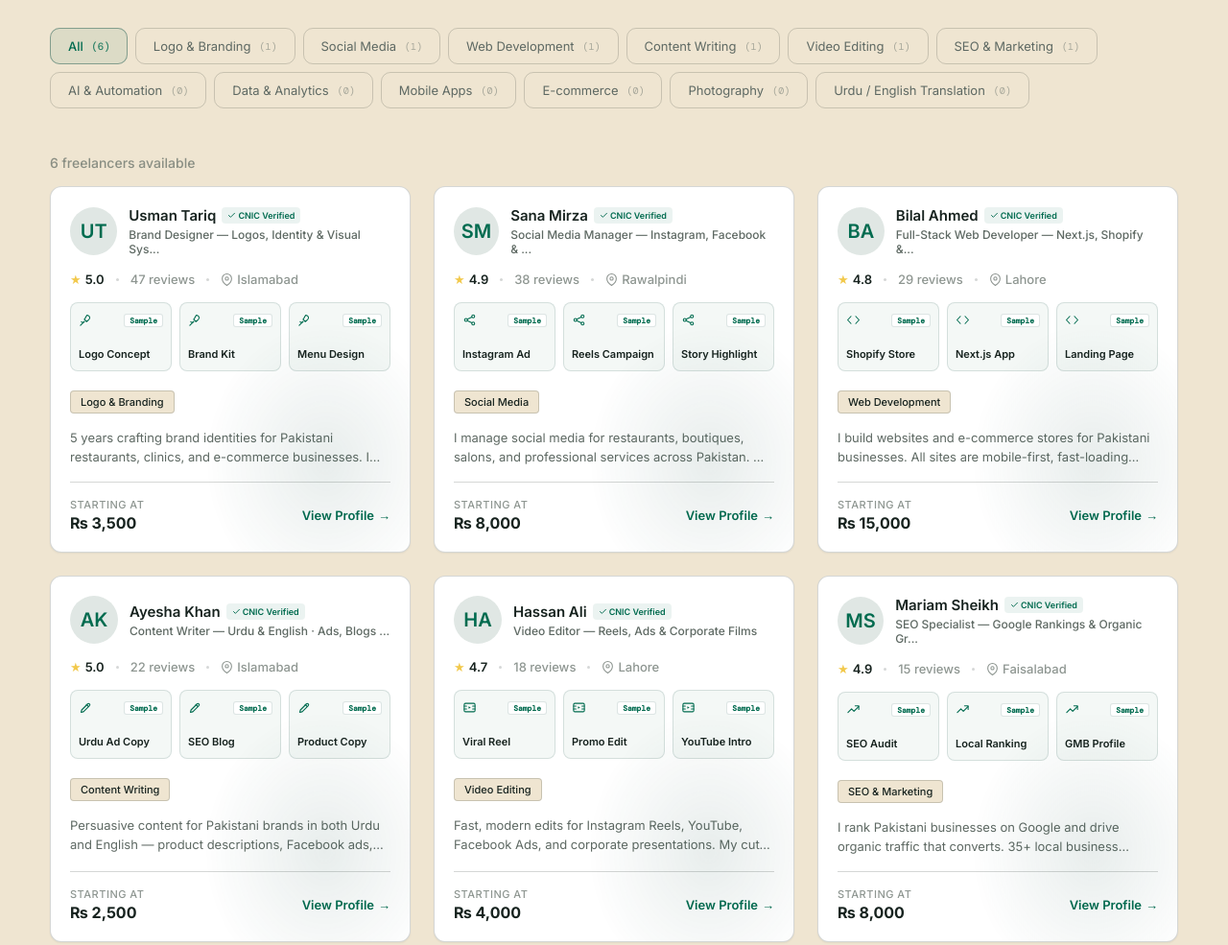
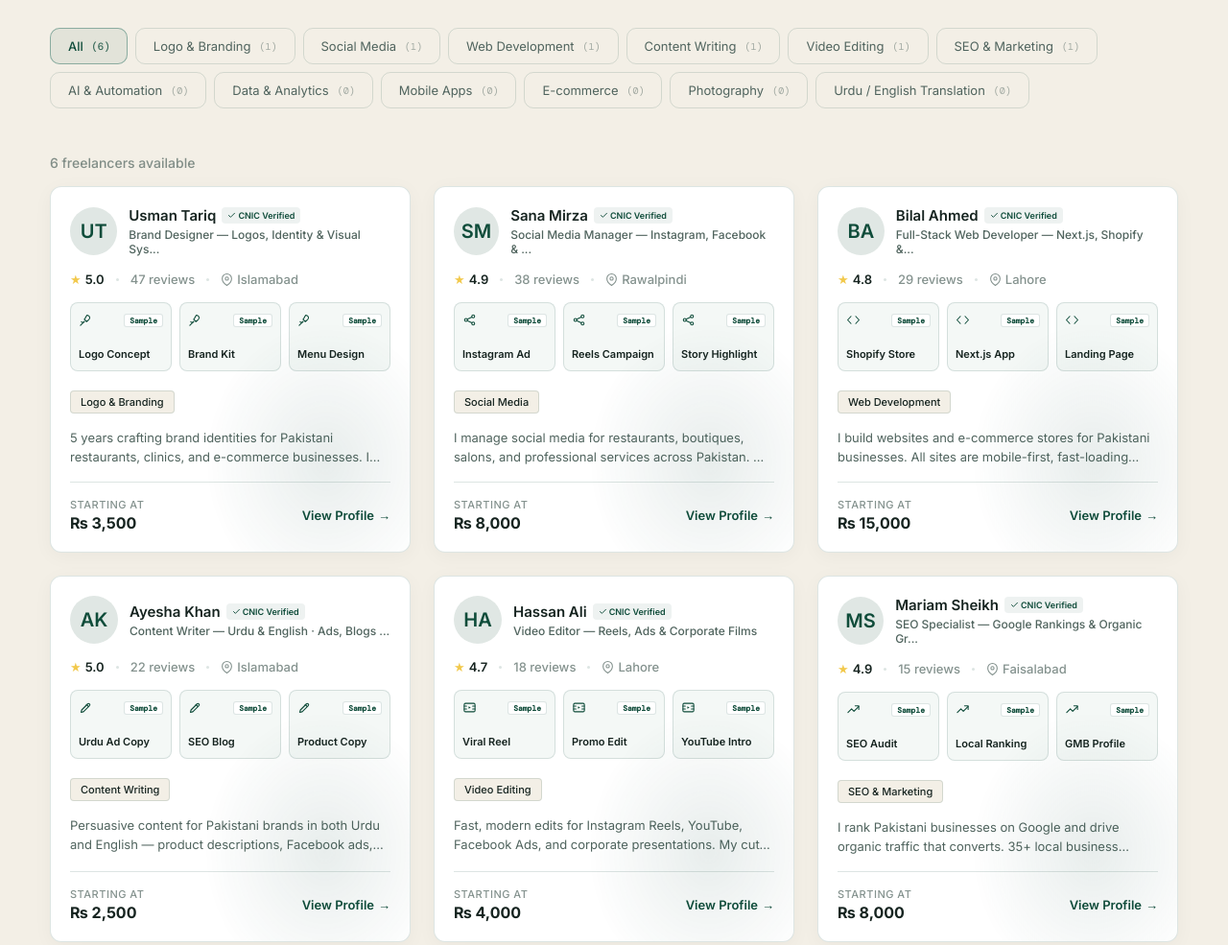
Before and after one commit to Samra4-stack/Paklance, a plain HTML site: page index.html in a window 1280 px wide. Shown: the part 1101-2086 px from the top of the page at 96% size. Drawn offline with nearby package versions, Linux system fonts and the light colour scheme.

Commit message:
Update design palette to elegant Regal Emerald & Pearl Alabaster luxury theme

```diff
--- a/index.html
+++ b/index.html
@@ -50,52 +50,52 @@
    their own local token overrides further down rather than a second
    global theme. ───────────────────── */
 :root{
-  /* New Pakistani Visual Identity Palette */
-  --primary-green: #006B4F;
-  --deep-green: #073B2E;
-  --emerald: #12805F;
-  --ivory: #FBF7EE;
-  --sand: #EFE5D1;
-  --gold: #C99A3D;
-  --terracotta: #B85C38;
-  --text-dark: #17231F;
-  --text-muted: #5E6963;
-  --border: rgba(23,35,31,.12);
+  /* Elegant Emerald & Royal Gold Luxury Palette */
+  --primary-green: #0F4C3A;     /* Deep Regal Emerald Green */
+  --deep-green: #08261F;        /* Midnight Forest Void */
+  --emerald: #148A6B;           /* Vibrant Emerald Accent */
+  --ivory: #FAF8F5;             /* Warm Pearl Alabaster Canvas */
+  --sand: #F3EFE6;              /* Subtle Warm Luxury Recessed */
+  --gold: #C59B27;              /* Royal Pakistani Gold */
+  --terracotta: #C04E32;        /* Elegant Burnt Terracotta */
+  --text-dark: #162420;         /* Charcoal Emerald Ink */
+  --text-muted: #50645E;        /* Sophisticated Slate Ink */
+  --border: rgba(15,76,58,0.10);
 
   /* Canvas & surfaces */
   --void: var(--deep-green);
   --canvas: var(--ivory);
   --surface: #FFFFFF;
   --recessed: var(--sand);
-  --recessed-strong: #E6DBBE; /* Slightly deeper than sand */
-  --line-warm: rgba(201,154,61,0.3); /* Gold tint */
+  --recessed-strong: #E6DFC5;
+  --line-warm: rgba(197,155,39,0.3); /* Soft Gold Tint */
 
   /* Card elevation */
-  --shadow-card: 0 1px 2px rgba(23,35,31,.06);
-  --shadow-card-hover: 0 8px 24px rgba(23,35,31,.09);
+  --shadow-card: 0 4px 20px rgba(8,38,31,0.04);
+  --shadow-card-hover: 0 16px 36px rgba(8,38,31,0.10);
 
   /* Accents */
   --accent: var(--primary-green);
   --accent-light: var(--emerald);
   --cta: var(--primary-green);
-  --accent-dim: rgba(0,107,79,0.08);
+  --accent-dim: rgba(15,76,58,0.07);
   --on-accent: #FFFFFF;
 
   /* Negative/danger state */
   --danger: var(--terracotta);
-  --danger-dim: rgba(184,92,56,.08);
+  --danger-dim: rgba(192,78,50,0.08);
 
   /* Semantic ink */
   --heading: var(--deep-green);
   --text: var(--text-dark);
   --text2: var(--text-muted);
-  --text3: rgba(94,105,99,0.7);
-  --text4: rgba(94,105,99,0.5);
+  --text3: rgba(80,100,94,0.7);
+  --text4: rgba(80,100,94,0.5);
 
   /* Utility */
   --line: var(--border);
-  --line2: rgba(23,35,31,.18);
-  --line3: rgba(23,35,31,.26);
+  --line2: rgba(15,76,58,0.14);
+  --line3: rgba(15,76,58,0.24);
 
   /* Radii */
   --r: 4px; --r2: 8px; --r3: 12px; --r4: 10px;
@@ -107,16 +107,16 @@
 }
 
 footer, .cta-banner, .of-steps, .of-foot, .process-bar{
-  --text: var(--ivory);
-  --text2: rgba(251,247,238,0.75);
-  --text3: rgba(251,247,238,0.5);
-  --text4: rgba(251,247,238,0.3);
-  --surface: #0a4f3e;
-  --recessed: #052c22;
-  --recessed-strong: #094738;
-  --line: rgba(251,247,238,0.12);
-  --line2: rgba(251,247,238,0.18);
-  --line3: rgba(251,247,238,0.28);
+  --text: #FAF8F5;
+  --text2: rgba(250,248,245,0.78);
+  --text3: rgba(250,248,245,0.55);
+  --text4: rgba(250,248,245,0.35);
+  --surface: #0B3327;
+  --recessed: #061F18;
+  --recessed-strong: #092820;
+  --line: rgba(250,248,245,0.12);
+  --line2: rgba(250,248,245,0.18);
+  --line3: rgba(250,248,245,0.28);
 }
 
 /* ── RESET ─────────────────────────────────────────────── */
```
